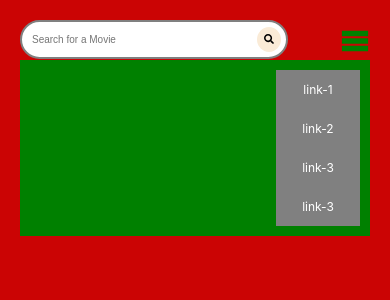
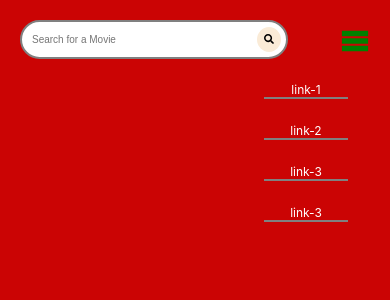
Before and after one commit to ravichandrapalla/statemanagement, a React (Create React App) app: page / in a window 390 px wide. Both pictures are taken after a click on the icon 355 px from the left and 39 px from the top of the page. Shown: the top 300 px of the page. Built offline with nearby package versions, Linux system fonts and the light colour scheme.

Commit message:
fixed nav bar drop down issue and responsiveness

```diff
--- a/src/components/NavLinks.jsx
+++ b/src/components/NavLinks.jsx
@@ -3,7 +3,7 @@ import "../global.css";
 
 const NavLinks = ({ list }) => {
   return (
-    <div id="navLinks">
+    <div className="navLinks hidden">
       <ul className="nav-list">
         {list?.map((item) => {
           return <li className="nav-links">{item}</li>;
--- a/src/global.css
+++ b/src/global.css
@@ -89,37 +89,58 @@ input:focus {
   #menu {
     visibility: visible;
   }
-  #navLinks {
+  .navLinks {
     width: 100%;
+    height: 0;
     visibility: hidden;
+  }
+  .nav-list {
+    flex-direction: column;
+    width: 100%;
+  }
+  .nav-links {
+    align-self: flex-end;
+    width: 7em;
+    margin: 1em;
+    border-bottom: 2px solid grey;
   }
 }
 
 @media screen and (max-width: 775px) and (min-width: 385px) {
   #search-input {
     font-size: 1rem;
-    height: 0.5em;
   }
   #menu {
     visibility: visible;
   }
-  #navLinks {
+  .navLinks {
+    width: 100%;
+    height: 0;
+    visibility: hidden;
+  }
+
+  .hidden {
     width: 100%;
     visibility: hidden;
+    height: 0;
   }
+
   .nav-list {
     flex-direction: column;
     width: 100%;
-    background-color: green;
   }
   .nav-links {
     align-self: flex-end;
     width: 7em;
-    background-color: grey;
-    padding: 1em;
+    margin: 1em;
+    border-bottom: 2px solid grey;
   }
 }
-
+.visible {
+  width: 100%;
+  visibility: visible;
+  height: 100%;
+}
 .nav-list {
   overflow: hidden;
   list-style: none;
@@ -136,3 +157,7 @@ input:focus {
 .nav_toggler {
   visibility: visible;
 }
+
+main {
+  background-color: #ae2d11;
+}
--- a/src/pages/MovieFinder.jsx
+++ b/src/pages/MovieFinder.jsx
@@ -33,13 +33,34 @@ const MovieFinder = () => {
   //   console.log("movies ", movies, "total ", totalMovies);
   // }, [movies]);
   const handleMenuClick = () => {
-    const navLinks = document.getElementById("navLinks");
-
-    navLinks.style.visibility =
-      navLinks.style.visibility === "visible" ? "" : "visible";
+    // const navLinks = document.querySelector(".navLinks");
+    // // navLinks.classList.toggle("hidden");
+    // navLinks.style.height = navLinks.style.width === "0px" ? "100%" : "0px";
+    // // navLinks.style.visibility
+    // console.log(navLinks.style);
+    const navLinks = document.querySelector(".navLinks");
+    navLinks.classList.toggle("visible");
   };
 
   return (
+    <>
+      <header>
+        <SearchBar setSearchTitle={setSearchTitle} />
+        <ImMenu color="green" size={30} id="menu" onClick={handleMenuClick} />
+        <NavLinks list={navList} />
+      </header>
+      <main>
+        {movies.map((movie) => (
+          <MovieBox data={movie} />
+        ))}
+      </main>
+      <footer></footer>
+    </>
+  );
+};
+
+export default MovieFinder;
+
 // <div className="outer-container">
 //   <div className="header">
 //     <div className="input-container">
@@ -63,20 +84,3 @@ const MovieFinder = () => {
 //     ))}
 //   </div>
 // </div>
-    <>
-      <header>
-        <SearchBar setSearchTitle={setSearchTitle} />
-        <ImMenu color="green" size={30} id="menu" onClick={handleMenuClick} />
-        <NavLinks list={navList} />
-      </header>
-      <main>
-        {movies.map((movie) => (
-          <MovieBox data={movie} />
-        ))}
-      </main>
-      <footer></footer>
-    </>
-  );
-};
-
-export default MovieFinder;
```
Lines whose indentation alone changed are shown as unchanged.
